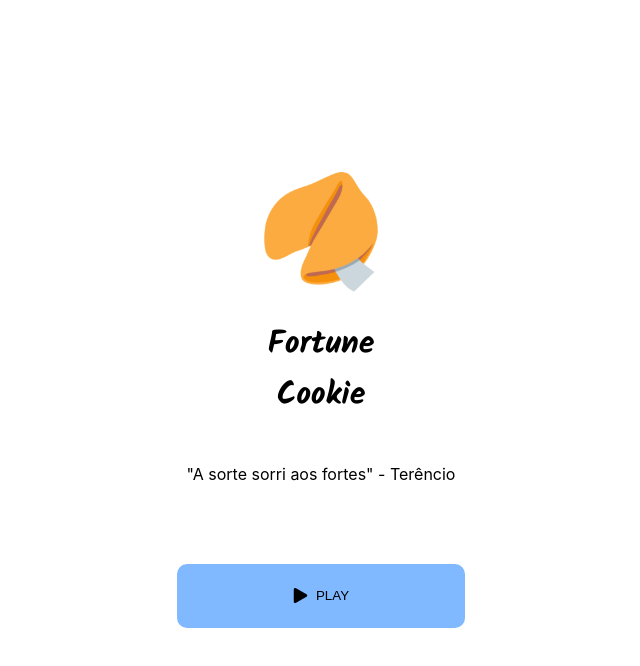
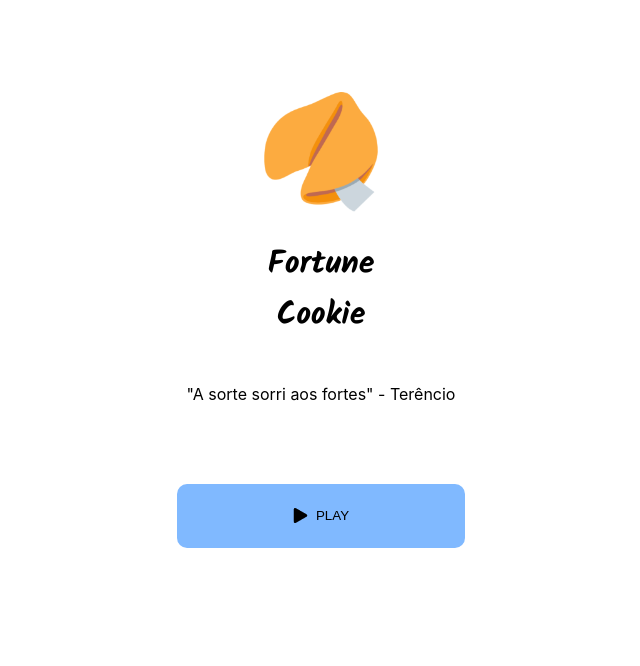
Before and after one commit to joaopedro-dev/fortunecookie, a Next.js app: page / in a window 1280 px wide. Shown: the top 666 px of the page, without its empty margins (319-959 px from the left). Built offline with nearby package versions, Linux system fonts and the light colour scheme.

Commit message:
Ajustando tamanhos

```diff
--- a/styles/Home.module.css
+++ b/styles/Home.module.css
@@ -1,11 +1,11 @@
 @import url('https://fonts.googleapis.com/css2?family=Kalam:wght@700&display=swap');
 
 .container {
-  padding: 0 1rem;
+  padding: 0;
 }
 
 .main {
-  min-height: 100vh;
+  min-height: 80vh;
   flex: 1;
   display: flex;
   flex-direction: column;
```
